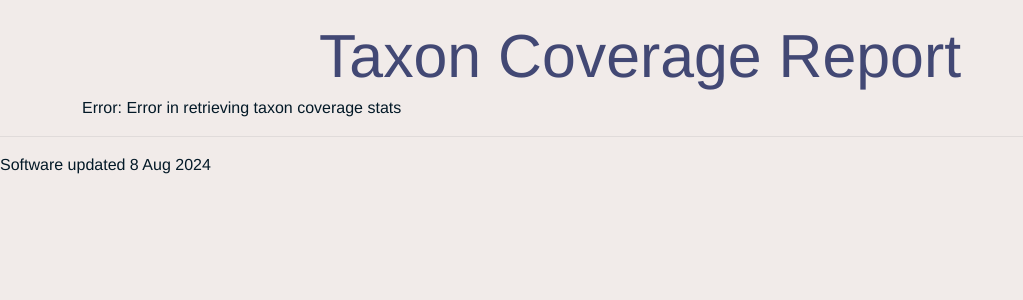
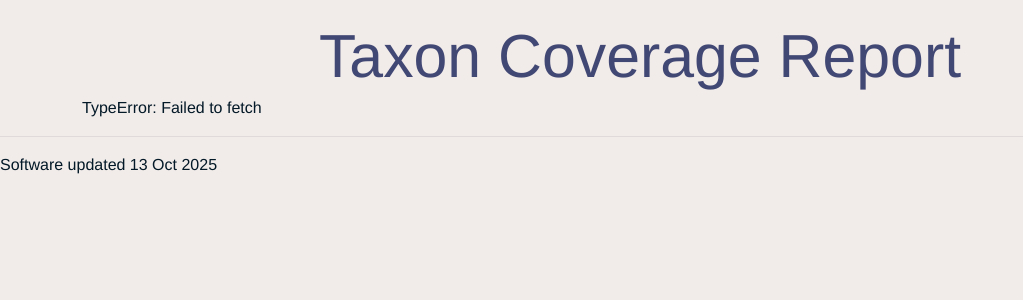
Before and after one commit to pmidford/Spider-Behavior, a web app: page /pages/taxon_coverage.html in a window 1280 px wide. Shown: the part 66-366 px from the top of the page, without its empty margins (0-1023 px from the left). Run offline with its HTML, style and script files only (its server is not run), Linux system fonts and the light colour scheme; data that the repository does not hold is empty.

Commit message:
Updated software change date (reflects taxonomy_coverage tool update).

```diff
--- a/src/main/webapp/pages/taxon_coverage.html
+++ b/src/main/webapp/pages/taxon_coverage.html
@@ -84,7 +84,7 @@
 
 <hr>
 <footer>
-  <p>Software updated 8 Aug 2024</p>
+  <p>Software updated 13 Oct 2025</p>
 </footer>
 
 <script type="text/javascript" src="../static/bootstrap/js/bootstrap.bundle.min.js">
@@ -104,7 +104,7 @@
 
 <script>
   document.addEventListener("DOMContentLoaded", function() {
-    const url_str = "http://127.0.0.1:8000/report/"
+    const url_str = "https://arachb.org/report/"
     const results_ele = document.getElementById("results");
     fetch(url_str, {})
             .then((response) => {
```
